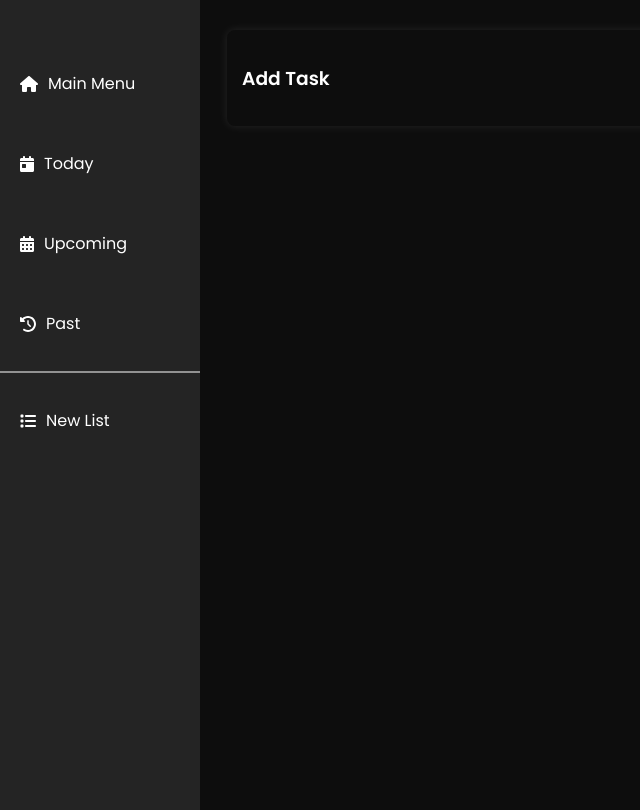
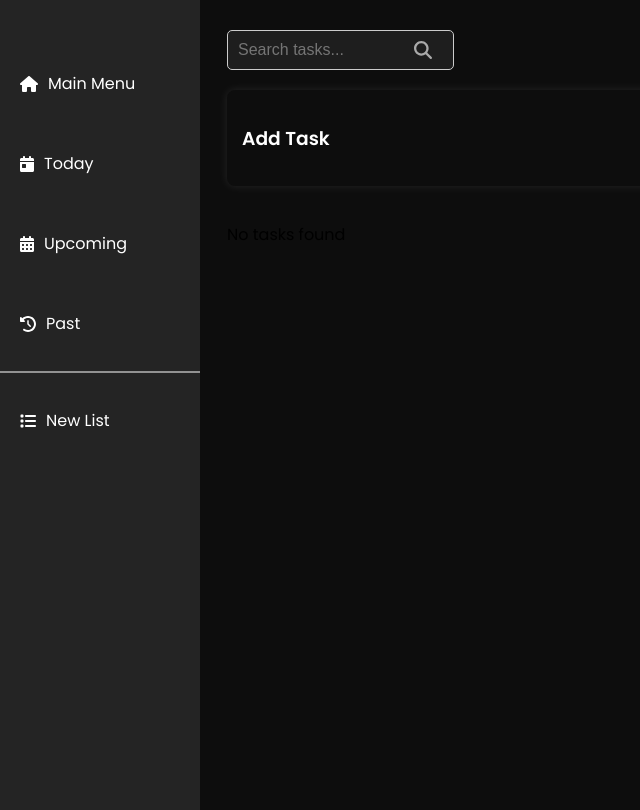
Before and after one commit to alperendnc/todo-app, a React (Create React App) app: page / in a window 1280 px wide. Shown: the whole page, without its empty margins (0-640 px from the left). Built offline with nearby package versions, Linux system fonts and the light colour scheme.

Commit message:
search bar added

```diff
--- a/package.json
+++ b/package.json
@@ -25,7 +25,7 @@
     "test": "react-scripts test",
     "eject": "react-scripts eject",
     "predeploy": "npm run build",
-    "deploy": "gh-pages -d build"
+    "deploy": "gh-pages -b master -d build"
   },
   "eslintConfig": {
     "extends": [
--- a/src/App.css
+++ b/src/App.css
@@ -324,3 +324,26 @@ ul {
   border-radius: 50%;
   margin-right: 10px;
 }
+.search-bar-wrapper {
+  position: relative;
+  display: flex;
+  align-items: center;
+}
+
+.search-bar {
+  width: 20%;
+  padding: 10px;
+  background-color: #1e1e1e;
+  color: white;
+  border-radius: 5px;
+  border: 1px solid #ccc;
+  font-size: 16px;
+}
+
+.search-icon {
+  position: absolute;
+  right: 80%;
+  color: #aaa;
+  font-size: 18px;
+  cursor: pointer;
+}
--- a/src/components/TodoList.js
+++ b/src/components/TodoList.js
@@ -1,21 +1,44 @@
-import React from "react";
+import React, { useState } from "react";
 import { TodoItem, TodoForm } from "./";
 import useTodos from "../hooks/useTodos";
 import { filterTasksByDate } from "../hooks/useFilters";
+import { FontAwesomeIcon } from "@fortawesome/react-fontawesome";
+import { faSearch } from "@fortawesome/free-solid-svg-icons";
 
 export default function TodoList({ filterType }) {
   const { todos } = useTodos();
   const todoList = todos || [];
+  const [searchTerm, setSearchTerm] = useState("");
 
-  const filteredTodos = filterTasksByDate(todoList, filterType);
+  const handleSearch = (event) => {
+    setSearchTerm(event.target.value.toLowerCase());
+  };
+
+  const filteredTodos = filterTasksByDate(todoList, filterType).filter((todo) =>
+    todo.title.toLowerCase().includes(searchTerm)
+  );
 
   return (
     <div className="todo-container">
+      <div className="search-bar-wrapper">
+        <FontAwesomeIcon icon={faSearch} className="search-icon" />
+        <input
+          type="text"
+          placeholder="Search tasks..."
+          value={searchTerm}
+          onChange={handleSearch}
+          className="search-bar"
+        />
+      </div>
+
       <TodoForm />
+
       <ul className="todo-list">
-        {filteredTodos.map((todo) => (
-          <TodoItem key={todo.id} todo={todo} />
-        ))}
+        {filteredTodos.length > 0 ? (
+          filteredTodos.map((todo) => <TodoItem key={todo.id} todo={todo} />)
+        ) : (
+          <p>No tasks found</p>
+        )}
       </ul>
     </div>
   );
--- a/src/hooks/useFilters.js
+++ b/src/hooks/useFilters.js
@@ -1,4 +1,3 @@
-const now = Date.now();
 const startOfToday = new Date(new Date().toDateString()).getTime();
 
 export const filterTasksByDate = (tasks, filterType) => {
```
